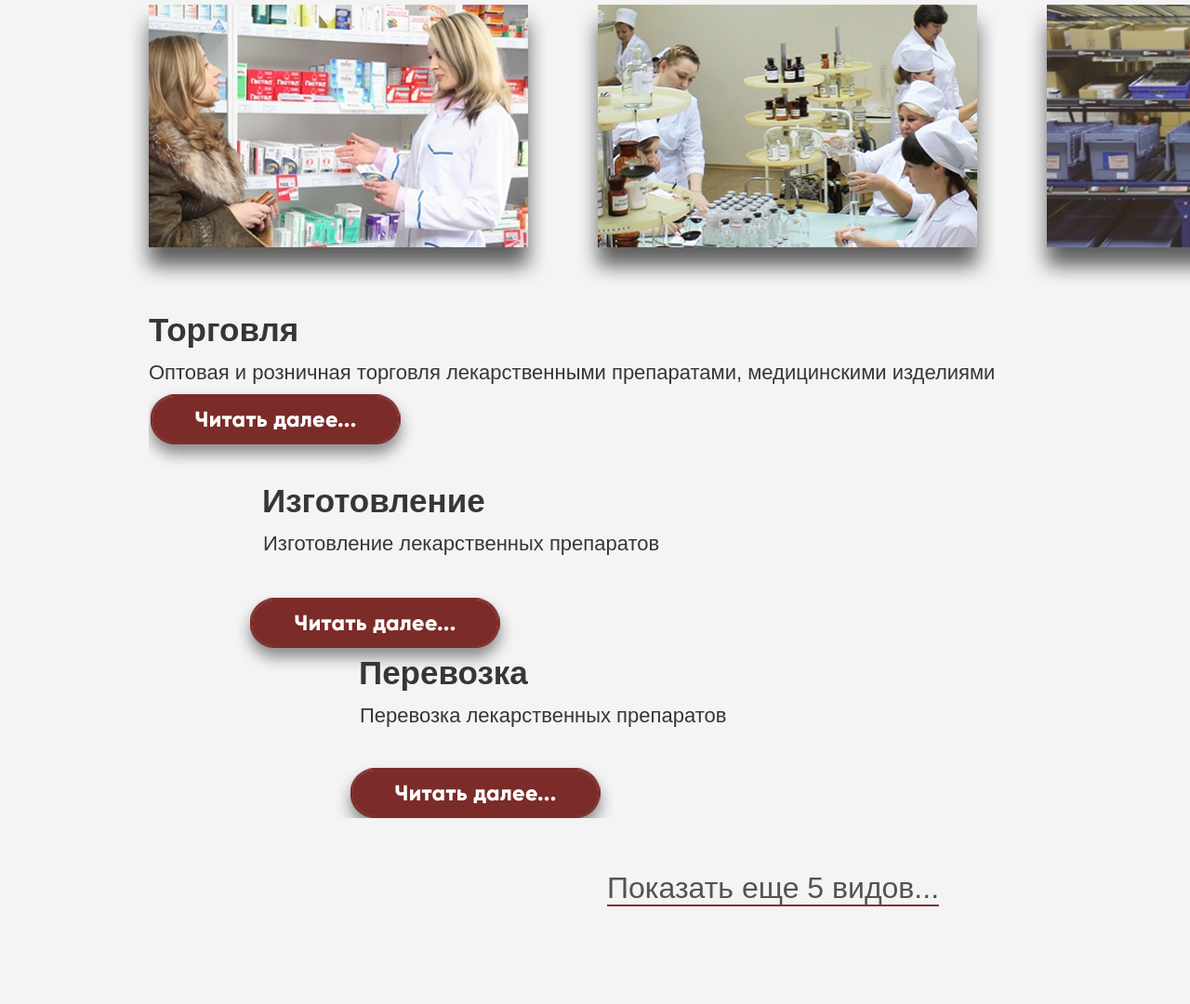
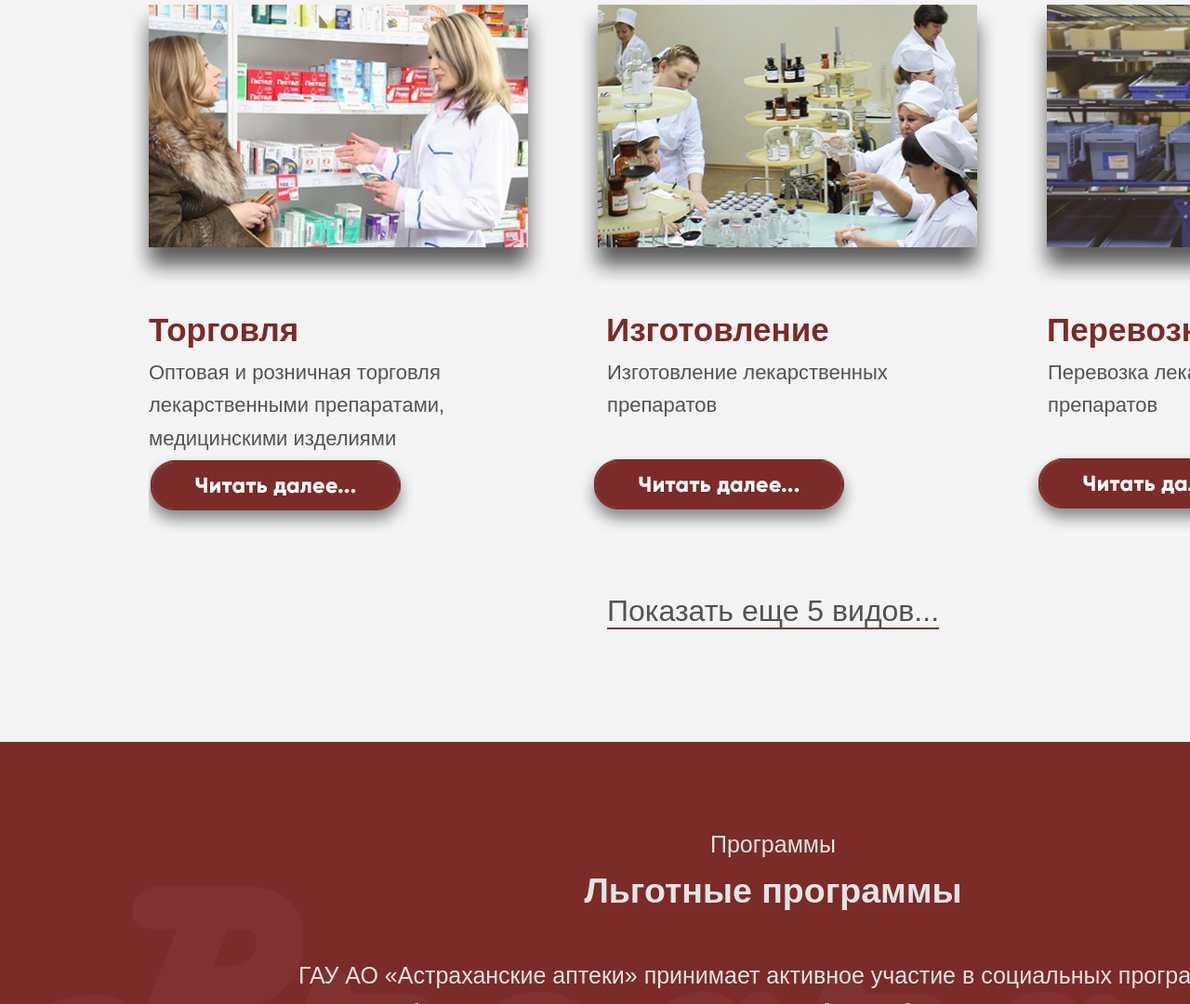
Before and after one commit to b13d/b13d.github.io, a plain HTML site: page index.html in a window 1280 px wide. Shown: the part 2000-3080 px from the top of the page at 93% size. Drawn offline with Linux system fonts and the light colour scheme.

Commit message:
Update style.css

```diff
--- a/css/style.css
+++ b/css/style.css
@@ -196,7 +196,7 @@ li {
 #text-2 {
 	width: 276px;
 	position: relative;
-    left: 578px;
+    left: 687px;
     bottom: 86px;
     color: #6c6c6c;
 
@@ -205,7 +205,7 @@ li {
 #text-3 {
     width: 276px;
     position: relative;
-    left: 1092px;
+    left: 1297px;
     bottom: 450px;
     color: #6c6c6c;
 
@@ -274,18 +274,46 @@ li {
 
 }
 
-#injob p {
+#injob1 p {
 	color:#535353;
 }
 
-#injob h2 {
+#injob1 h2 {
 	color:#7b2b28;
 }
 
-#injob {
+#injob1 {
 	float:left;
 	width: 370px;
 }
+
+#injob2 p {
+	color:#535353;
+}
+
+#injob2 h2 {
+	color:#7b2b28;
+}
+
+#injob2 {
+	float:left;
+	width: 370px;
+}
+
+#injob3 p {
+	color:#535353;
+}
+
+#injob3 h2 {
+	color:#7b2b28;
+}
+
+#injob3 {
+	float:left;
+	width: 370px;
+}
+
+
 
 #stenka {
 	width:1343px;
```
